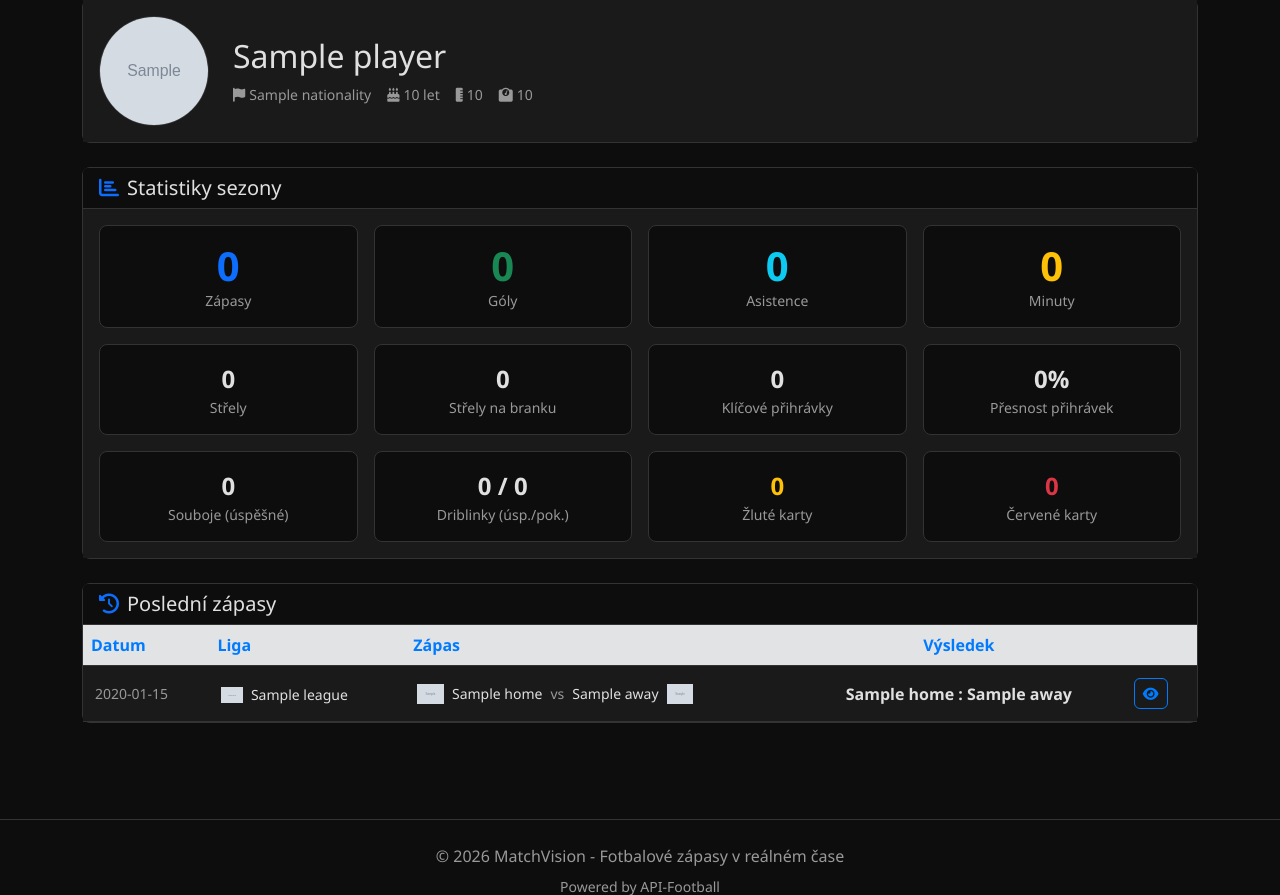
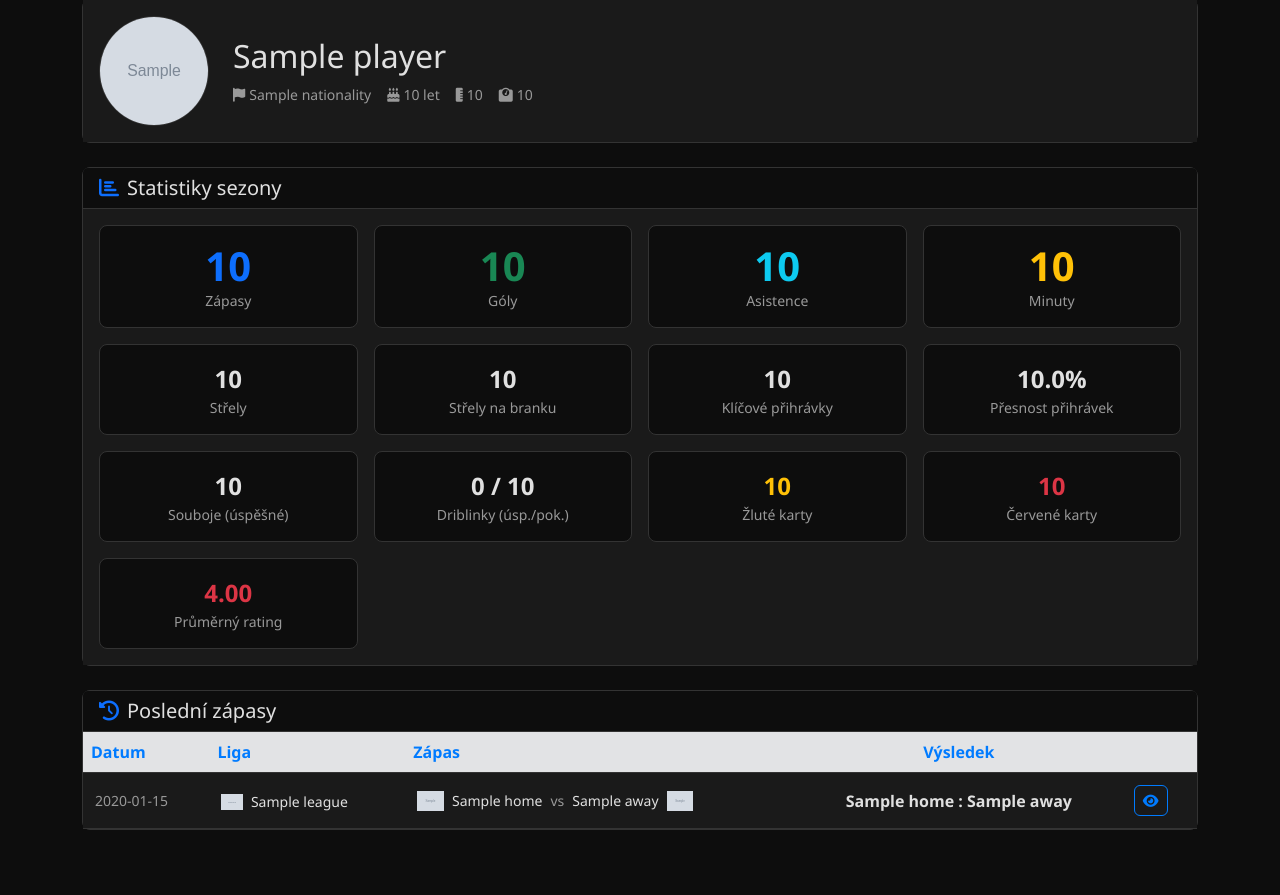
Before and after one commit to begoslav/MatchVision, a Flask app: template app/templates/players/profile.html in a window 1280 px wide. Shown: the part 189-1084 px from the top of the page. Run offline with Flask 3, Linux system fonts and the light colour scheme; the template is opened without the code that fills it: most values are stand-ins (such as "Sample title", 1, 10 or a date in 2020); grey boxes marked "Sample" are stand-in pictures.

Commit message:
player stats fixed

```diff
--- a/app/templates/players/profile.html
+++ b/app/templates/players/profile.html
@@ -19,16 +19,54 @@
     {% else %}
         {% set player = player_data.player %}
         {% set stats_list = player_data.statistics %}
-        {# Hlavní statistika – první záznam (nejvyšší soutěž) #}
-        {% set s = stats_list[0] if stats_list else {} %}
-        {% set games   = s.get('games', {})   if s else {} %}
-        {% set goals   = s.get('goals', {})   if s else {} %}
-        {% set shots   = s.get('shots', {})   if s else {} %}
-        {% set passes  = s.get('passes', {})  if s else {} %}
-        {% set tackles = s.get('tackles', {}) if s else {} %}
-        {% set dribbles= s.get('dribbles', {})if s else {} %}
-        {% set cards   = s.get('cards', {})   if s else {} %}
-        {% set duels   = s.get('duels', {})   if s else {} %}
+
+        {# Součet přes všechny soutěže #}
+        {% set total = namespace(
+            apps=0, minutes=0,
+            goals=0, assists=0,
+            shots=0, shots_on=0,
+            key_passes=0, pass_acc=0, pass_acc_n=0,
+            tackles=0,
+            drib_success=0, drib_attempts=0,
+            yellow=0, red=0,
+            rating_sum=0.0, rating_n=0
+        ) %}
+        {% for st in stats_list %}
+            {% set total.apps        = total.apps        + (st.games.appearences | int(default=0)) %}
+            {% set total.minutes     = total.minutes     + (st.games.minutes     | int(default=0)) %}
+            {% set total.goals       = total.goals       + (st.goals.total       | int(default=0)) %}
+            {% set total.assists     = total.assists     + (st.goals.assists     | int(default=0)) %}
+            {% set total.shots       = total.shots       + (st.shots.total       | int(default=0)) %}
+            {% set total.shots_on    = total.shots_on    + (st.shots.on          | int(default=0)) %}
+            {% set total.key_passes  = total.key_passes  + (st.passes.key        | int(default=0)) %}
+            {% set total.tackles     = total.tackles     + (st.tackles.total     | int(default=0)) %}
+            {% set total.drib_success  = total.drib_success  + (st.dribbles.success  | int(default=0)) %}
+            {% set total.drib_attempts = total.drib_attempts + (st.dribbles.attempts | int(default=0)) %}
+            {% set total.yellow      = total.yellow      + (st.cards.yellow      | int(default=0)) %}
+            {% set total.red         = total.red         + (st.cards.red         | int(default=0)) %}
+            {# Přesnost přihrávek – vážený průměr dle zápasů #}
+            {% if st.passes.accuracy %}
+                {% set w = st.games.appearences | int(default=1) %}
+                {% set total.pass_acc   = total.pass_acc   + (st.passes.accuracy | float(default=0)) * w %}
+                {% set total.pass_acc_n = total.pass_acc_n + w %}
+            {% endif %}
+            {# Rating – vážený průměr dle zápasů #}
+            {% if st.games.rating %}
+                {% set w = st.games.appearences | int(default=1) %}
+                {% set total.rating_sum = total.rating_sum + (st.games.rating | float(default=0)) * w %}
+                {% set total.rating_n   = total.rating_n   + w %}
+            {% endif %}
+        {% endfor %}
+        {% set avg_rating   = (total.rating_sum / total.rating_n)   if total.rating_n   > 0 else none %}
+        {% set avg_pass_acc = (total.pass_acc   / total.pass_acc_n) if total.pass_acc_n > 0 else none %}
+
+        {# Pro hlavičku (tým, liga) použij záznam s nejvíce zápasy #}
+        {% set s = namespace(val=(stats_list[0] if stats_list else {}), best=-1) %}
+        {% for st in stats_list %}
+            {% set apps = st.games.appearences | int(default=0) %}
+            {% if apps > s.best %}{% set s.best = apps %}{% set s.val = st %}{% endif %}
+        {% endfor %}
+        {% set s = s.val %}
 
         <a href="javascript:history.back()" class="btn btn-outline-secondary mb-4">
             <i class="fas fa-arrow-left me-1"></i> Zpět
@@ -79,14 +117,6 @@
                             {% endif %}
                         </div>
                     </div>
-                    {% if games.rating %}
-                        {% set r = games.rating | float %}
-                        {% set r_cls = 'success' if r >= 7.5 else ('warning' if r >= 6.0 else 'danger') %}
-                        <div class="col-auto text-center">
-                            <div class="badge bg-{{ r_cls }} fs-4 px-3 py-2">{{ '%.2f'|format(r) }}</div>
-                            <div class="text-muted small mt-1">Průměrný rating</div>
-                        </div>
-                    {% endif %}
                 </div>
             </div>
         </div>
@@ -100,89 +130,98 @@
                 <div class="row g-3 text-center">
                     <div class="col-6 col-md-3">
                         <div class="card bg-darker border-secondary h-100 p-3">
-                            <div class="display-6 fw-bold text-primary">{{ games.appearences or 0 }}</div>
+                            <div class="display-6 fw-bold text-primary">{{ total.apps }}</div>
                             <div class="text-muted small">Zápasy</div>
                         </div>
                     </div>
                     <div class="col-6 col-md-3">
                         <div class="card bg-darker border-secondary h-100 p-3">
-                            <div class="display-6 fw-bold text-success">{{ goals.total or 0 }}</div>
+                            <div class="display-6 fw-bold text-success">{{ total.goals }}</div>
                             <div class="text-muted small">Góly</div>
                         </div>
                     </div>
                     <div class="col-6 col-md-3">
                         <div class="card bg-darker border-secondary h-100 p-3">
-                            <div class="display-6 fw-bold text-info">{{ goals.assists or 0 }}</div>
+                            <div class="display-6 fw-bold text-info">{{ total.assists }}</div>
                             <div class="text-muted small">Asistence</div>
                         </div>
                     </div>
                     <div class="col-6 col-md-3">
                         <div class="card bg-darker border-secondary h-100 p-3">
-                            <div class="display-6 fw-bold text-warning">{{ games.minutes or 0 }}</div>
+                            <div class="display-6 fw-bold text-warning">{{ total.minutes }}</div>
                             <div class="text-muted small">Minuty</div>
                         </div>
                     </div>
 
-                    {% if shots.total is not none and shots.total != '' %}
+                    {% if total.shots > 0 %}
                     <div class="col-6 col-md-3">
                         <div class="card bg-darker border-secondary h-100 p-3">
-                            <div class="fs-4 fw-bold">{{ shots.total or 0 }}</div>
+                            <div class="fs-4 fw-bold">{{ total.shots }}</div>
                             <div class="text-muted small">Střely</div>
                         </div>
                     </div>
                     {% endif %}
-                    {% if shots.on is not none and shots.on != '' %}
+                    {% if total.shots_on > 0 %}
                     <div class="col-6 col-md-3">
                         <div class="card bg-darker border-secondary h-100 p-3">
-                            <div class="fs-4 fw-bold">{{ shots.on or 0 }}</div>
+                            <div class="fs-4 fw-bold">{{ total.shots_on }}</div>
                             <div class="text-muted small">Střely na branku</div>
                         </div>
                     </div>
                     {% endif %}
-                    {% if passes.key is not none and passes.key != '' %}
+                    {% if total.key_passes > 0 %}
                     <div class="col-6 col-md-3">
                         <div class="card bg-darker border-secondary h-100 p-3">
-                            <div class="fs-4 fw-bold">{{ passes.key or 0 }}</div>
+                            <div class="fs-4 fw-bold">{{ total.key_passes }}</div>
                             <div class="text-muted small">Klíčové přihrávky</div>
                         </div>
                     </div>
                     {% endif %}
-                    {% if passes.accuracy is not none and passes.accuracy != '' %}
+                    {% if avg_pass_acc %}
                     <div class="col-6 col-md-3">
                         <div class="card bg-darker border-secondary h-100 p-3">
-                            <div class="fs-4 fw-bold">{{ passes.accuracy or 0 }}%</div>
+                            <div class="fs-4 fw-bold">{{ avg_pass_acc | round(1) }}%</div>
                             <div class="text-muted small">Přesnost přihrávek</div>
                         </div>
                     </div>
                     {% endif %}
-                    {% if tackles.total is not none and tackles.total != '' %}
+                    {% if total.tackles > 0 %}
                     <div class="col-6 col-md-3">
                         <div class="card bg-darker border-secondary h-100 p-3">
-                            <div class="fs-4 fw-bold">{{ tackles.total or 0 }}</div>
+                            <div class="fs-4 fw-bold">{{ total.tackles }}</div>
                             <div class="text-muted small">Souboje (úspěšné)</div>
                         </div>
                     </div>
                     {% endif %}
-                    {% if dribbles.success is not none and dribbles.success != '' %}
+                    {% if total.drib_attempts > 0 %}
                     <div class="col-6 col-md-3">
                         <div class="card bg-darker border-secondary h-100 p-3">
-                            <div class="fs-4 fw-bold">{{ dribbles.success or 0 }} / {{ dribbles.attempts or 0 }}</div>
+                            <div class="fs-4 fw-bold">{{ total.drib_success }} / {{ total.drib_attempts }}</div>
                             <div class="text-muted small">Driblinky (úsp./pok.)</div>
                         </div>
                     </div>
                     {% endif %}
                     <div class="col-6 col-md-3">
                         <div class="card bg-darker border-secondary h-100 p-3">
-                            <div class="fs-4 fw-bold text-warning">{{ cards.yellow or 0 }}</div>
+                            <div class="fs-4 fw-bold text-warning">{{ total.yellow }}</div>
                             <div class="text-muted small">Žluté karty</div>
                         </div>
                     </div>
                     <div class="col-6 col-md-3">
                         <div class="card bg-darker border-secondary h-100 p-3">
-                            <div class="fs-4 fw-bold text-danger">{{ cards.red or 0 }}</div>
+                            <div class="fs-4 fw-bold text-danger">{{ total.red }}</div>
                             <div class="text-muted small">Červené karty</div>
                         </div>
                     </div>
+                    {% if avg_rating %}
+                    <div class="col-6 col-md-3">
+                        {% set r_cls = 'success' if avg_rating >= 7.5 else ('warning' if avg_rating >= 6.0 else 'danger') %}
+                        <div class="card bg-darker border-secondary h-100 p-3">
+                            <div class="fs-4 fw-bold text-{{ r_cls }}">{{ '%.2f'|format(avg_rating) }}</div>
+                            <div class="text-muted small">Průměrný rating</div>
+                        </div>
+                    </div>
+                    {% endif %}
                 </div>
 
                 <!-- Statistiky v dalších soutěžích -->
```
